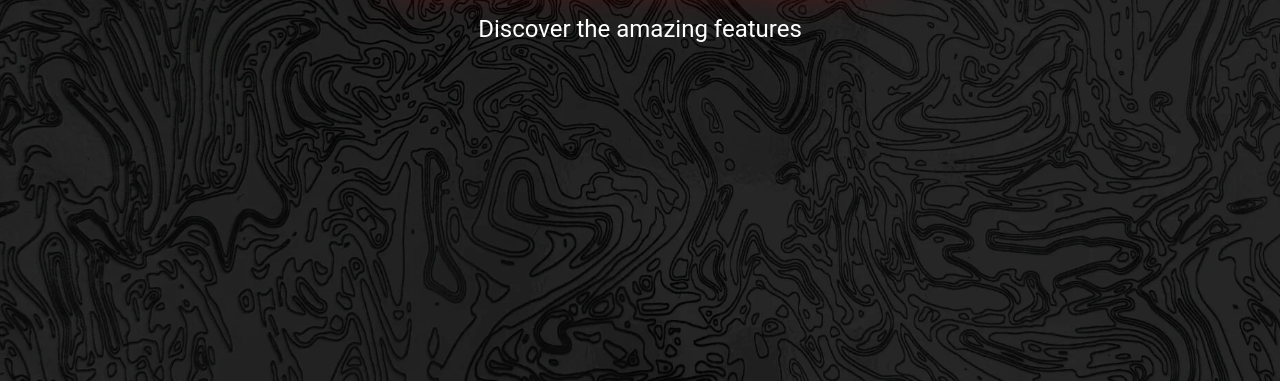
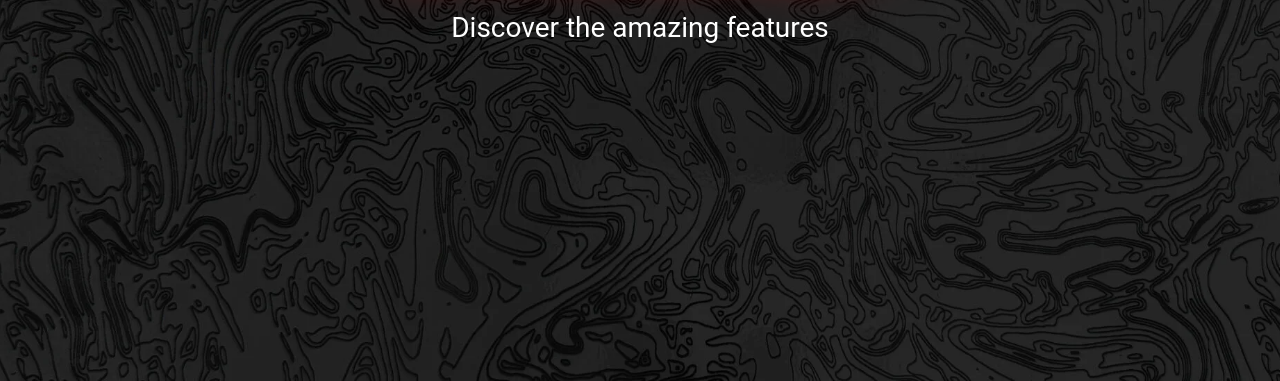
Before and after one commit to iPajaa/main, a plain HTML site: page index.html in a window 1280 px wide. Shown: the part 419-800 px from the top of the page. Drawn offline with Linux system fonts and the light colour scheme.

Commit message:
Update index.html

```diff
--- a/index.html
+++ b/index.html
@@ -19,7 +19,7 @@
             height: 100%;
             background: url('black-damascus-abstract.jpg') no-repeat center center fixed;
             background-size: cover;
-            animation: backgroundAnimation 20s linear infinite;
+            animation: backgroundAnimation 30s linear infinite;
         }
 
         .content {
@@ -34,12 +34,12 @@
         .glowing-text {
             font-size: 48px;
             text-transform: uppercase;
-            text-shadow: 0 0 10px white, 0 0 20px red, 0 0 30px red;
+            text-shadow: 0 0 10px white, 0 0 10px red, 0 0 20px red;
             animation: textGlow 2s linear infinite;
         }
 
         .small-text {
-            font-size: 24px;
+            font-size: 28px;
             font-family: 'Roboto', sans-serif;
         }
 
```
